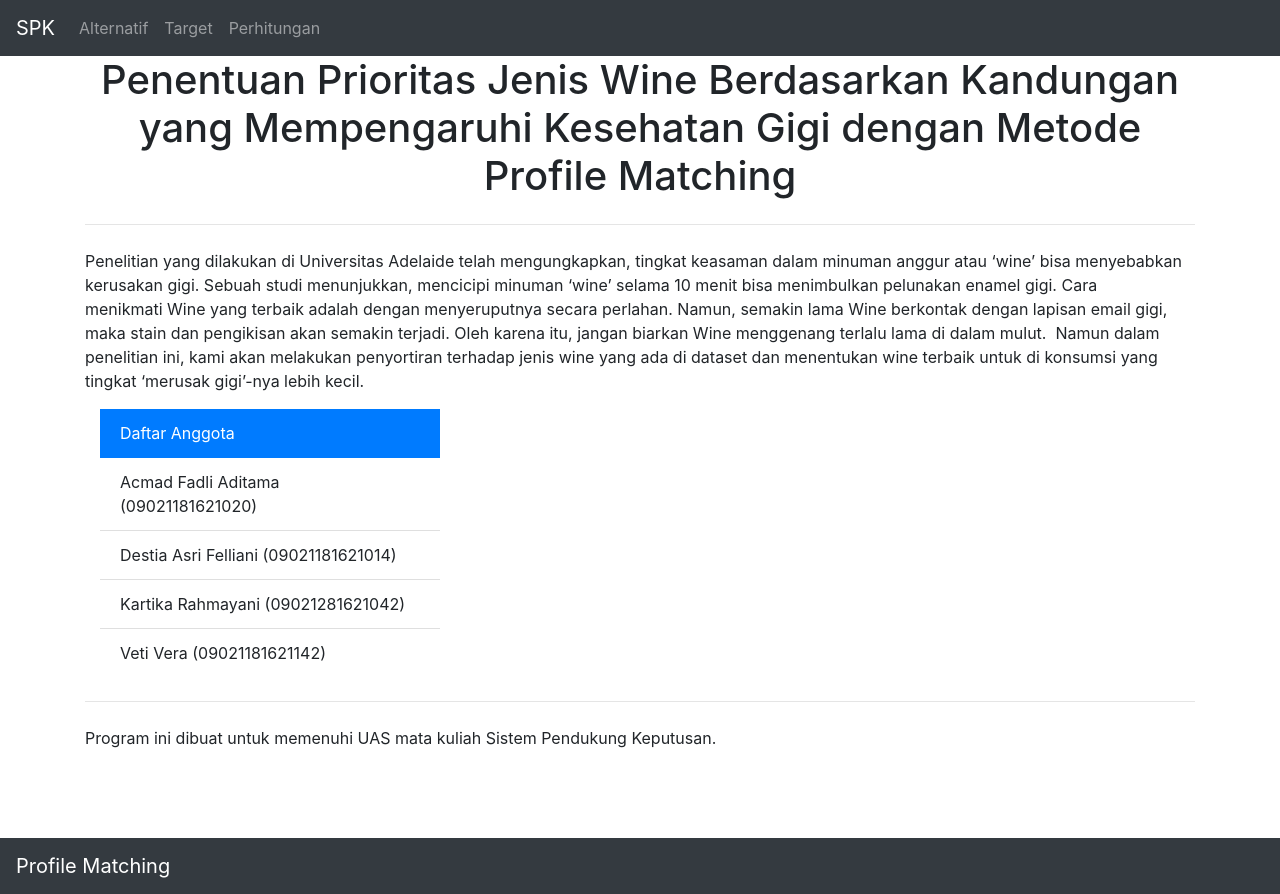
After one commit to fadliaditama/spk4, a CodeIgniter app: page /spk4/About in a window 1280 px wide. The commit adds this page. Run offline with CodeIgniter, Linux system fonts and the light colour scheme; some libraries are stand-ins or nearby versions.

Commit message:
add about
untuk pengenalan kasus

```diff
--- /dev/null
+++ b/application/controllers/About.php
@@ -0,0 +1,14 @@
+<?php
+defined('BASEPATH') OR exit('No direct script access allowed');
+
+class About extends CI_Controller {
+
+	public function index()
+	{
+		$this->load->view('v_about.php');
+	}
+
+}
+
+/* End of file About.php */
+/* Location: ./application/controllers/About.php */
--- a/application/views/layout/header.php
+++ b/application/views/layout/header.php
@@ -7,7 +7,7 @@
 </head>
 <body>
 	<nav class="navbar navbar-expand-lg navbar-dark bg-dark">
-  <a class="navbar-brand" href="#">SPK</a>
+  <a class="navbar-brand" href="<?=base_url()?>About">SPK</a>
   <button class="navbar-toggler" type="button" data-toggle="collapse" data-target="#navbarSupportedContent" aria-controls="navbarSupportedContent" aria-expanded="false" aria-label="Toggle navigation">
     <span class="navbar-toggler-icon"></span>
   </button>
--- /dev/null
+++ b/application/views/v_about.php
@@ -0,0 +1,22 @@
+<?php $this->load->view('layout/header');?>
+
+<div class="container">
+	<h1 align="center">Penentuan Prioritas Jenis Wine Berdasarkan Kandungan yang Mempengaruhi Kesehatan Gigi dengan Metode Profile Matching</h1>
+	<hr class="my-4">
+	<p>Penelitian yang dilakukan di Universitas Adelaide telah mengungkapkan, tingkat keasaman dalam minuman anggur atau ‘wine’ bisa menyebabkan kerusakan gigi. Sebuah studi menunjukkan, mencicipi minuman ‘wine’ selama 10 menit bisa menimbulkan pelunakan enamel gigi. Cara menikmati Wine yang terbaik adalah dengan menyeruputnya secara perlahan. Namun, semakin lama Wine berkontak dengan lapisan email gigi, maka stain dan pengikisan akan semakin terjadi. Oleh karena itu, jangan biarkan Wine menggenang terlalu lama di dalam mulut.  Namun dalam penelitian ini, kami akan melakukan penyortiran  terhadap jenis wine yang ada di dataset dan menentukan wine terbaik untuk di konsumsi yang tingkat ‘merusak gigi’-nya lebih kecil.</p>
+	<div class="col-sm-4">
+		<ul class="list-group list-group-flush">
+	  	<li class="list-group-item active">Daftar Anggota</li>
+	  	<li class="list-group-item">Acmad Fadli Aditama (09021181621020)</li>
+	 	<li class="list-group-item">Destia Asri Felliani (09021181621014)</li>
+	  	<li class="list-group-item">Kartika Rahmayani (09021281621042)</li>
+	 	<li class="list-group-item">Veti Vera (09021181621142)</li>
+	</ul>
+	</div>
+
+	<hr class="my-4">
+	<p>	Program ini dibuat untuk memenuhi UAS mata kuliah Sistem Pendukung Keputusan.</p>
+</div>
+
+
+<?php $this->load->view('layout/footer');?>
```
